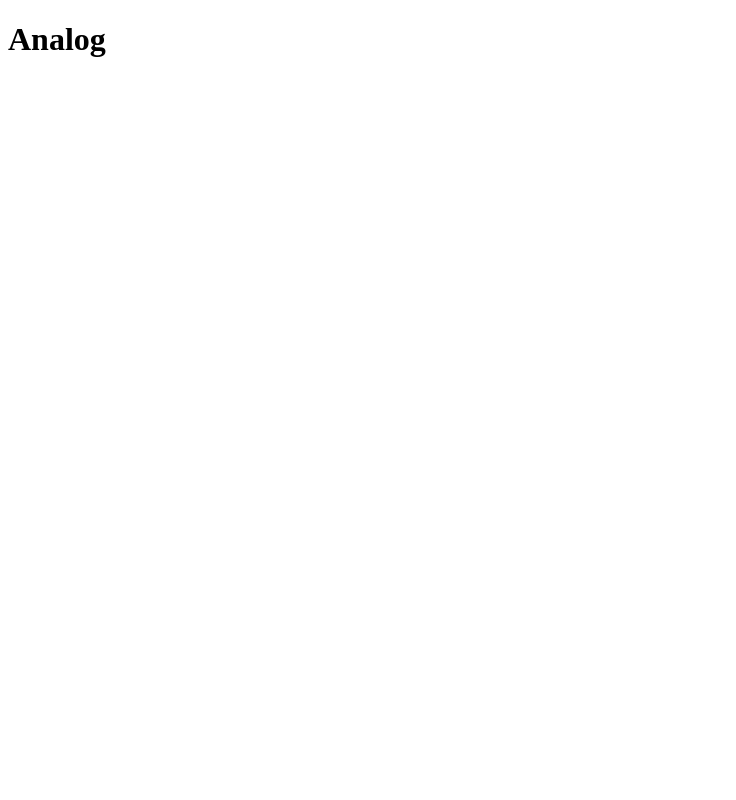
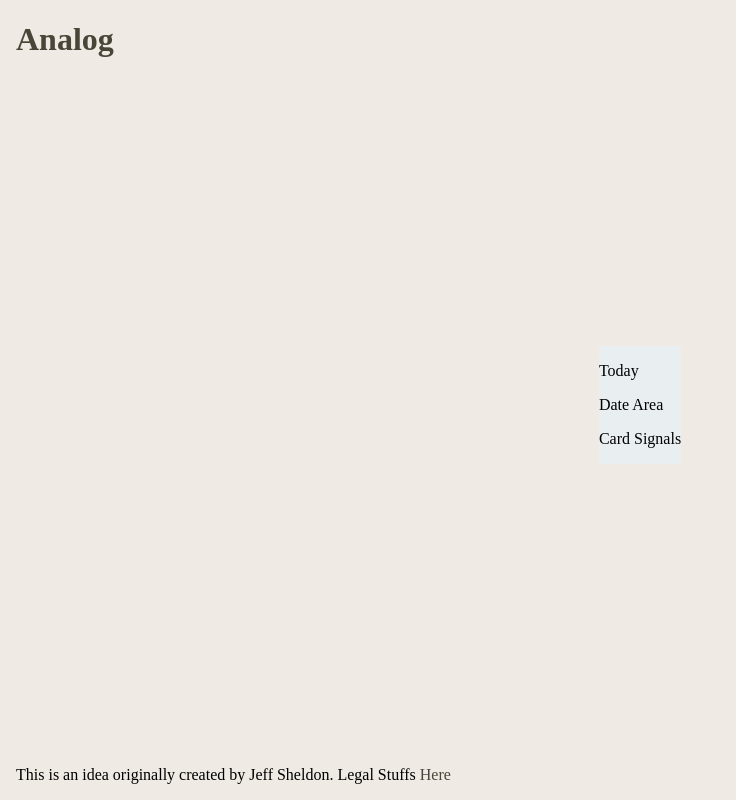
Before and after one commit to dock90/analog, a Next.js app: page / in a window 1280 px wide. Shown: the whole page, without its empty margins (0-736 px from the left). Built offline with nearby package versions, Linux system fonts and the light colour scheme.

Commit message:
Layout page, add styles

```diff
--- a/package.json
+++ b/package.json
@@ -17,6 +17,7 @@
   "dependencies": {
     "next": "^9.4.4",
     "react": "^16.13.1",
-    "react-dom": "^16.13.1"
+    "react-dom": "^16.13.1",
+    "styled-components": "^5.1.1"
   }
 }
--- /dev/null
+++ b/pages/_app.js
@@ -0,0 +1,30 @@
+import App from 'next/app'
+import { createGlobalStyle, ThemeProvider } from 'styled-components'
+
+// global styles
+const GlobalStyle = createGlobalStyle`
+  body {
+    margin: 0;
+  }
+`
+
+// theme styles
+const theme = {
+  colors: {
+    primary: '#4a4637',
+    white: '#e9eef1',
+    background: '#efeae4',
+  },
+}
+
+export default class MyApp extends App {
+  render() {
+    const { Component, pageProps } = this.props
+    return (
+      <ThemeProvider theme={theme}>
+        <GlobalStyle />
+        <Component {...pageProps} />
+      </ThemeProvider>
+    )
+  }
+}
--- /dev/null
+++ b/pages/_document.js
@@ -0,0 +1,30 @@
+import Document from 'next/document'
+import { ServerStyleSheet } from 'styled-components'
+
+export default class MyDocument extends Document {
+  static async getInitialProps(ctx) {
+    const sheet = new ServerStyleSheet()
+    const originalRenderPage = ctx.renderPage
+
+    try {
+      ctx.renderPage = () =>
+        originalRenderPage({
+          enhanceApp: (App) => (props) =>
+            sheet.collectStyles(<App {...props} />),
+        })
+
+      const initialProps = await Document.getInitialProps(ctx)
+      return {
+        ...initialProps,
+        styles: (
+          <>
+            {initialProps.styles}
+            {sheet.getStyleElement()}
+          </>
+        ),
+      }
+    } finally {
+      sheet.seal()
+    }
+  }
+}
--- a/pages/index.js
+++ b/pages/index.js
@@ -1,3 +1,64 @@
-const Home = () => <h1>Analog</h1>
+import styled from 'styled-components'
+
+// styles
+const Container = styled.div`
+  display: grid;
+  grid-template-columns: 1fr;
+  grid-template-rows: 60px 1fr 50px;
+  height: 100vh;
+  padding-left: 1rem;
+  padding-right: 1rem;
+  background: ${props => props.theme.colors.background};
+`
+
+const Header = styled.div``
+
+const Card = styled.div`
+  justify-self: center;
+  align-self: center;
+  display: grid;
+  background: ${props => props.theme.colors.white};
+`
+
+const CardHeader = styled.div``
+
+const Overview = styled.div``
+const Date = styled.div``
+const Signals = styled.div``
+
+const Title = styled.h1`
+  color: ${props => props.theme.colors.primary};
+`
+
+const Footer = styled.div`
+  a {
+    text-decoration: none;
+    color: ${props => props.theme.colors.primary};
+  }
+`
+
+const Home = () => (
+  <Container>
+    <Header>
+      <Title>Analog</Title>
+    </Header>
+    <Card>
+      <CardHeader>
+        <p>Today</p>
+        <Overview>
+          <p>Date Area</p>
+          <Signals>
+            <p>Card Signals</p>
+          </Signals>
+        </Overview>
+      </CardHeader>
+    </Card>
+
+    <Footer>
+      <p>This is an idea originally created by Jeff Sheldon. Legal Stuffs <a href='https://github.com/dock90/analog'>Here</a></p>
+    </Footer>
+  </Container>
+)
+
 
 export default Home
```
Also changed, not shown: 2 other files (tests, documents, lock files or other folders).
